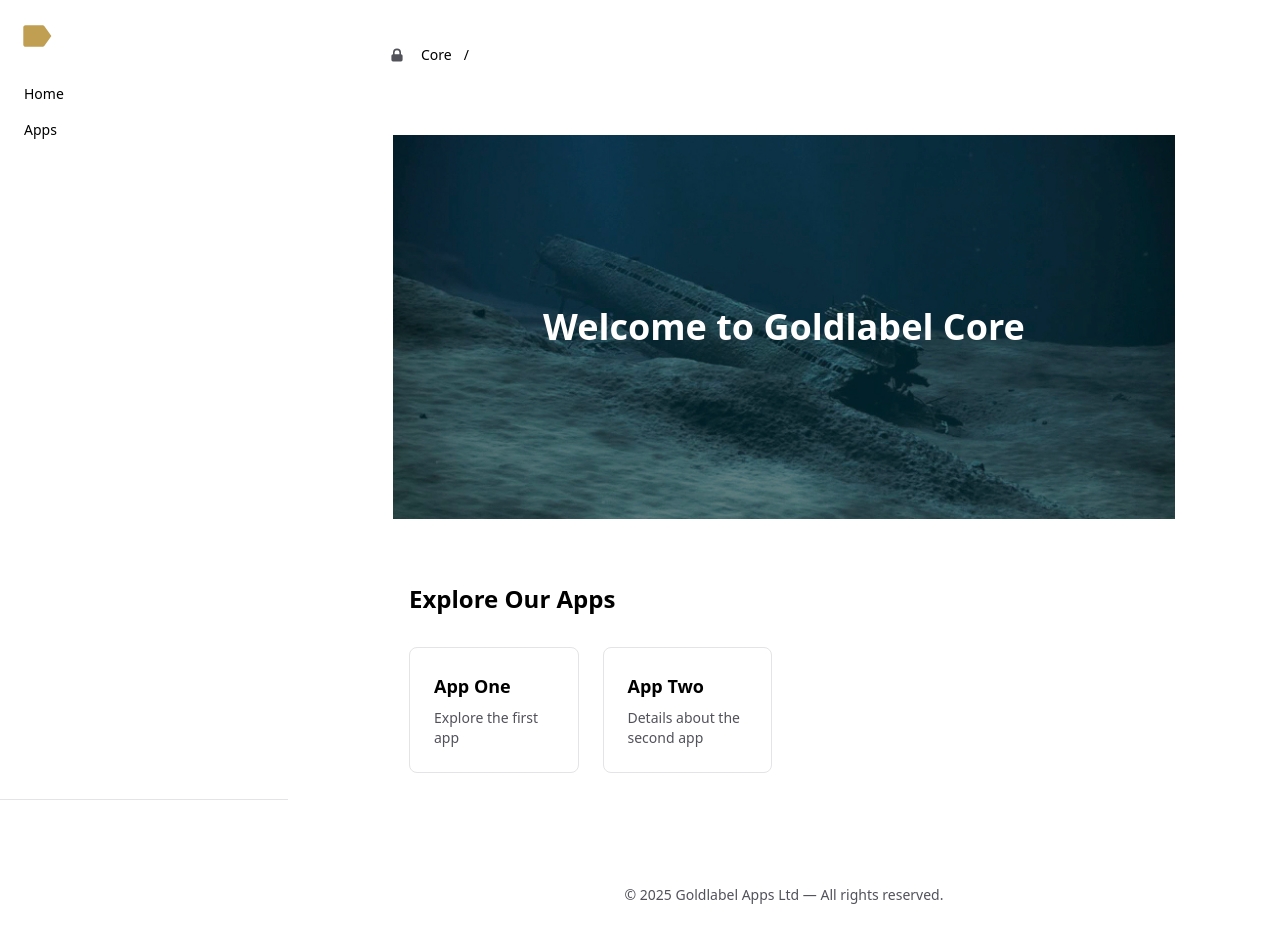
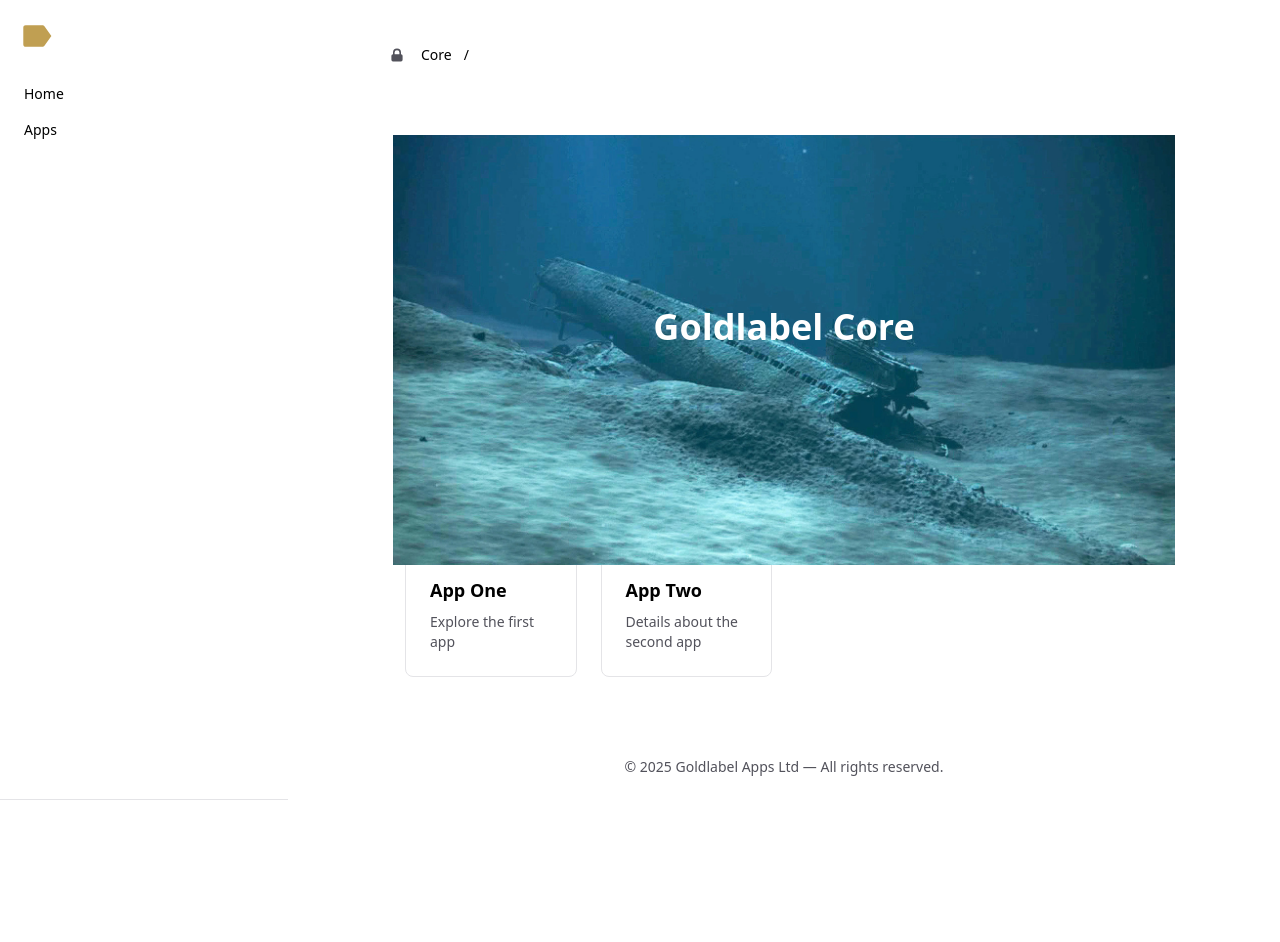
Before and after one commit to javascript-pro/core, a Next.js app: page / in a window 1280 px wide. Shown: the top 942 px of the page. Built offline with nearby package versions, Linux system fonts and the light colour scheme.

Commit message:
Global Nav

```diff
--- a/app/page.tsx
+++ b/app/page.tsx
@@ -29,17 +29,17 @@ export default function Home() {
         <Image
           src="/jpg/hero.jpg"
           alt="Hero"
-          layout="fill"
+          width="1200"
+          height="630"
           objectFit="cover"
           priority
         />
-        <div className="absolute inset-0 bg-black bg-opacity-50 flex items-center justify-center">
-          <h1 className="text-white text-4xl font-bold">Welcome to Goldlabel Core</h1>
+        <div className="absolute inset-0 flex items-center justify-center">
+          <h1 className="text-white text-4xl font-bold">Goldlabel Core</h1>
         </div>
       </section>
 
-      <section className="max-w-6xl mx-auto py-16 px-4">
-        <h2 className="text-2xl font-semibold mb-8">Explore Our Apps</h2>
+      <section className="max-w-6xl mx-auto py-8 px-3">
         <div className="grid grid-cols-1 sm:grid-cols-2 lg:grid-cols-4 gap-6">
           {panels.map((panel) => (
             <PanelCard key={panel.href} {...panel} />
--- a/ui/global-nav.tsx
+++ b/ui/global-nav.tsx
@@ -23,6 +23,7 @@ export function GlobalNav() {
 
         <Link href="/" className="group flex w-full items-center gap-x-2.5" onClick={close}>
           <Image
+            priority
             src="/svg/favicon.svg"
             width={40}
             height={40}
@@ -56,7 +57,7 @@ export function GlobalNav() {
                 onClick={close}
                 className={clsx(
                   'block rounded px-2 py-1 hover:bg-gray-800 hover:text-white',
-                  segment === href.slice(1) ? 'bg-gray-800' : ''
+                  segment === href.slice(1) ? '' : ''
                 )}
               >
                 {label}
```
